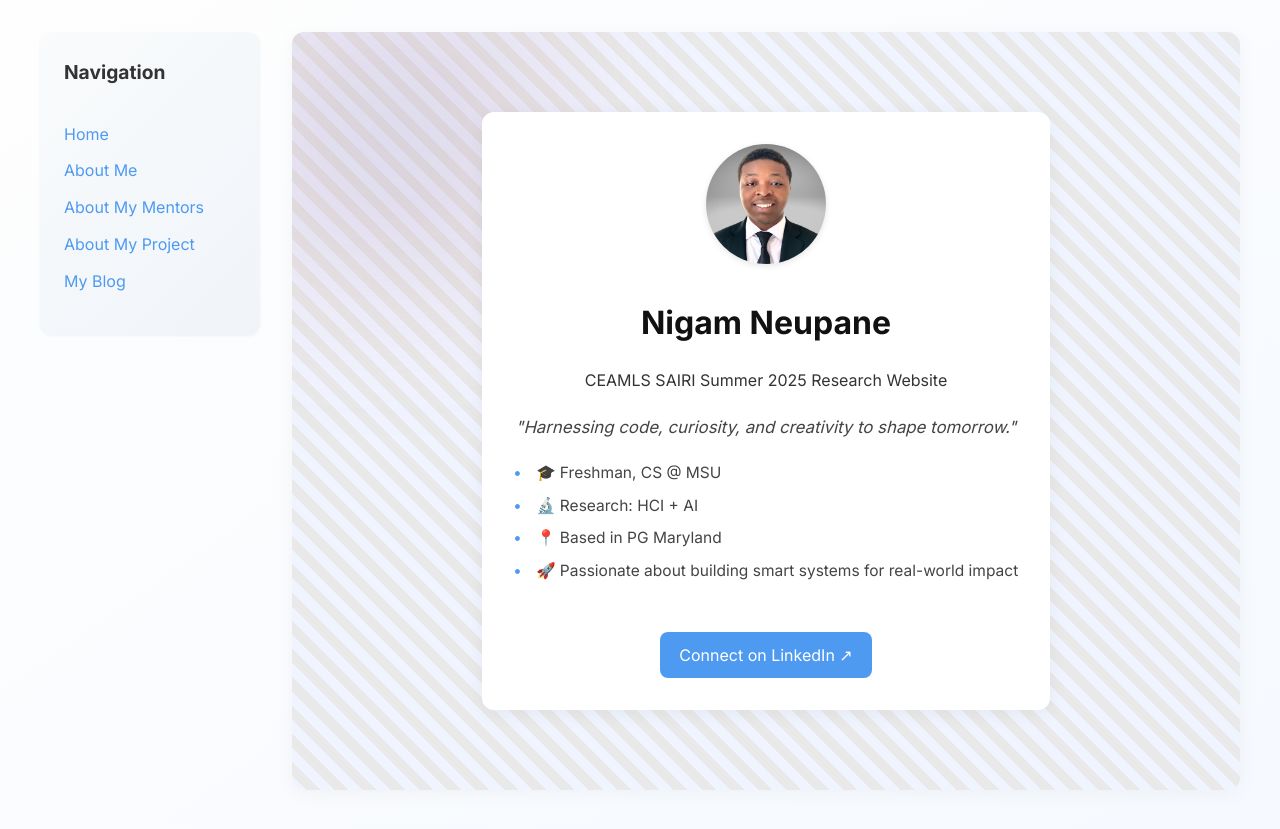
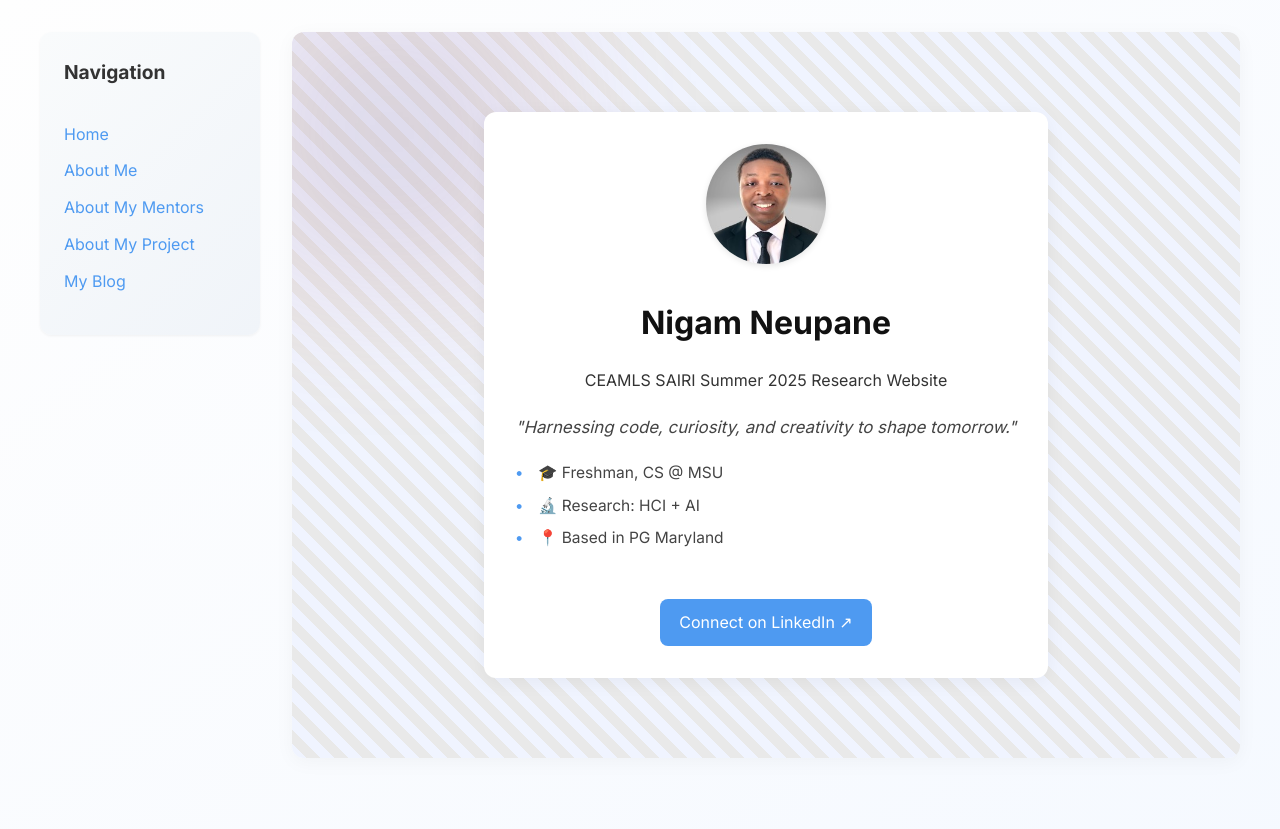
Before and after one commit to NigamNeupane/NigamNeupane.github.io, a Jekyll site: the page built from index.md, in a window 1280 px wide. Shown: the top 829 px of the page. Built offline with Jekyll 4.4.1, drawn with Linux system fonts in a browser that asks for light colours.

Commit message:
Update index.md

```diff
--- a/index.md
+++ b/index.md
@@ -9,7 +9,7 @@ quick_facts:
   - "🎓 Freshman, CS @ MSU"
   - "🔬 Research: HCI + AI"
   - "📍 Based in PG Maryland"
-  - "🚀 Passionate about building smart systems for real-world impact"
+
 
 linkedin: https://www.linkedin.com/in/nigam-neupane-8536531a8/
 image: /assets/images/me.jpeg
```
